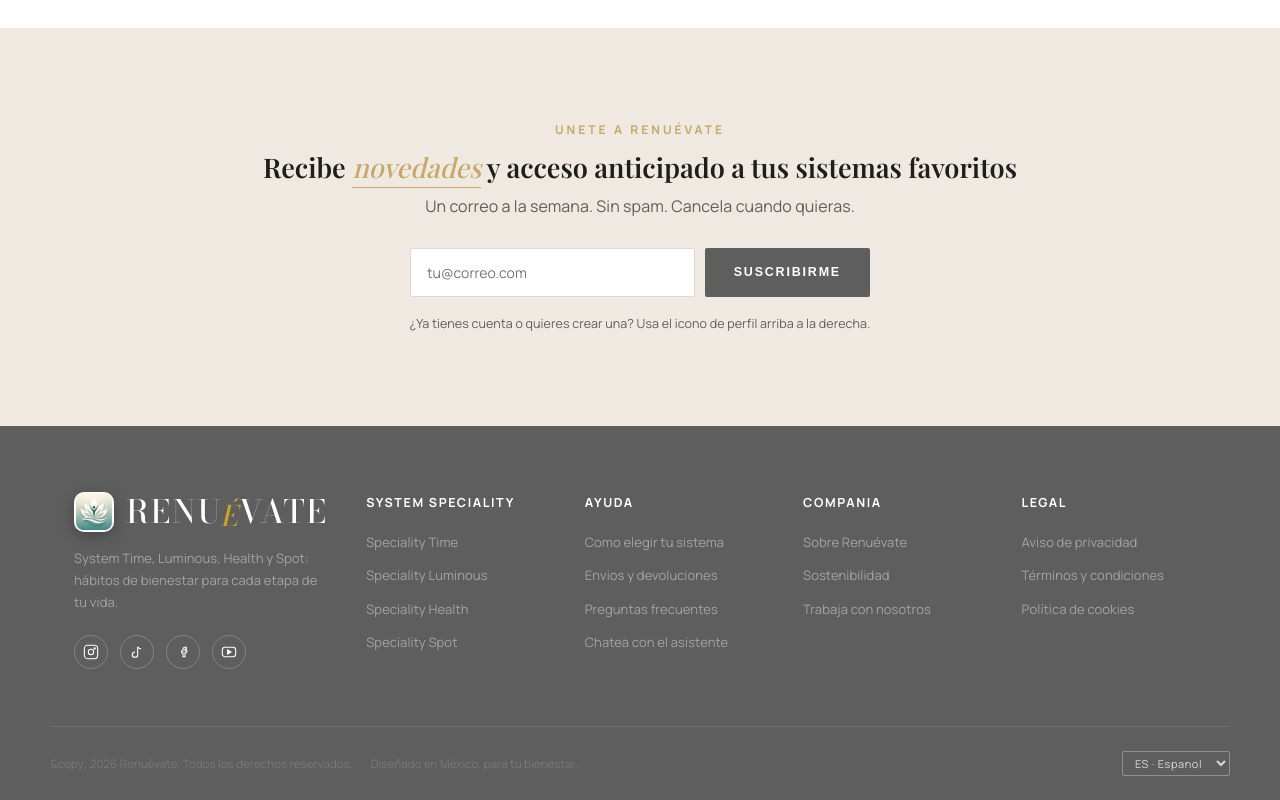
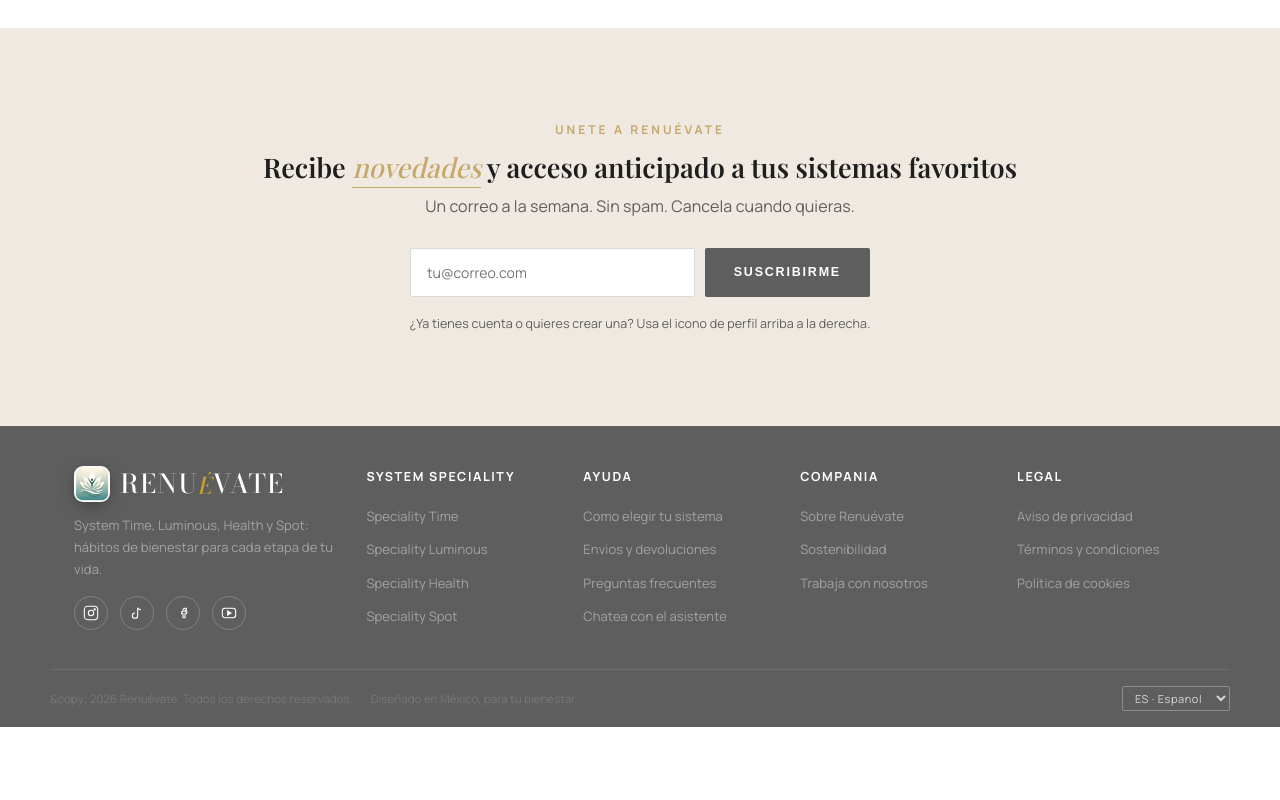
Before and after one commit to cespinozanx/Renuevate, a website: page index.html in a window 1280 px wide. Shown: the part 4089-4889 px from the top of the page. After the commit the page ends 4816 px from the top, so only its background shows below. Drawn offline with nearby package versions, Linux system fonts and the light colour scheme; a web font is replaced by a local one.

Commit message:
Fix v16 - Footer

```diff
--- a/index.html
+++ b/index.html
@@ -313,18 +313,18 @@ section{padding:92px 0;}
 .auth-privacy-note b{color:var(--ink);}
 .auth-privacy-note a{color:var(--navy); font-weight:700; cursor:pointer; text-decoration:underline; white-space:nowrap;}
 
-footer{background:var(--grey); color:#e2e2e2; padding-top:66px;}
-.footer-grid{display:grid; grid-template-columns:1.4fr 1fr 1fr 1fr 1fr; gap:34px; padding-bottom:46px; border-bottom:1px solid rgba(255,255,255,.1);}
+footer{background:var(--grey); color:#e2e2e2; padding-top:40px;}
+.footer-grid{display:grid; grid-template-columns:1.4fr 1fr 1fr 1fr 1fr; gap:28px; padding-bottom:28px; border-bottom:1px solid rgba(255,255,255,.1);}
 .footer-grid h5{color:#fff; font-size:12.5px; letter-spacing:1.6px; text-transform:uppercase; margin-bottom:18px;}
 .footer-grid a{display:block; font-size:13px; color:#a3a3a3; margin-bottom:11px;}
 .footer-grid a:hover{color:#fff;}
-.footer-brand .logo{color:#fff;}
-.footer-logo-row{display:flex; align-items:center; gap:12px;}
-.footer-logo-icon{width:40px; height:40px; border-radius:10px; object-fit:cover; box-shadow:0 4px 14px rgba(0,0,0,.25); flex-shrink:0;}
-.footer-brand p{font-size:13px; color:#a3a3a3; margin:15px 0 22px; max-width:280px;}
+.footer-brand .logo{color:#fff; white-space:nowrap; font-size:26px; flex-shrink:0;}
+.footer-logo-row{display:flex; align-items:center; gap:10px;}
+.footer-logo-icon{width:36px; height:36px; border-radius:9px; object-fit:cover; box-shadow:0 4px 14px rgba(0,0,0,.25); flex-shrink:0;}
+.footer-brand p{font-size:13px; color:#a3a3a3; margin:12px 0 16px; max-width:280px;}
 .footer-social{display:flex; gap:12px;}
 .footer-social a{width:34px; height:34px; border-radius:50%; border:1px solid rgba(255,255,255,.22); display:flex; align-items:center; justify-content:center;}
-.footer-bottom{display:flex; justify-content:space-between; align-items:center; padding:24px 0; font-size:11.5px; color:#787878; flex-wrap:wrap; gap:10px;}
+.footer-bottom{display:flex; justify-content:space-between; align-items:center; padding:16px 0; font-size:11.5px; color:#787878; flex-wrap:wrap; gap:10px;}
 .footer-bottom-text{display:flex; gap:18px; flex-wrap:wrap;}
 
 .wa-float{position:fixed; bottom:24px; right:24px; width:58px; height:58px; border-radius:50%; background:#25D366; display:flex; align-items:center; justify-content:center; box-shadow:0 6px 18px rgba(0,0,0,.3); z-index:60; cursor:pointer; animation:pulse 2.4s infinite;}
```
